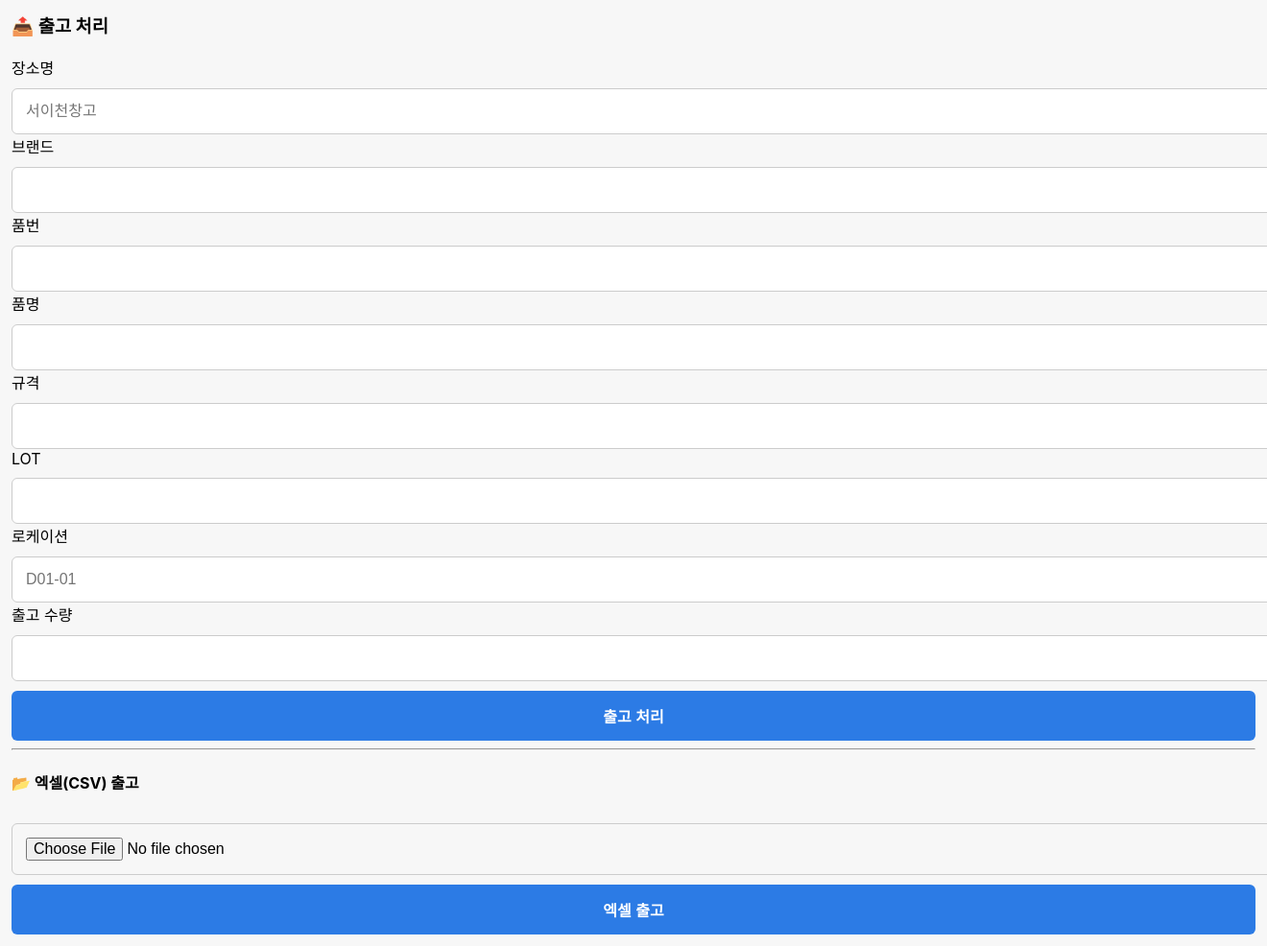
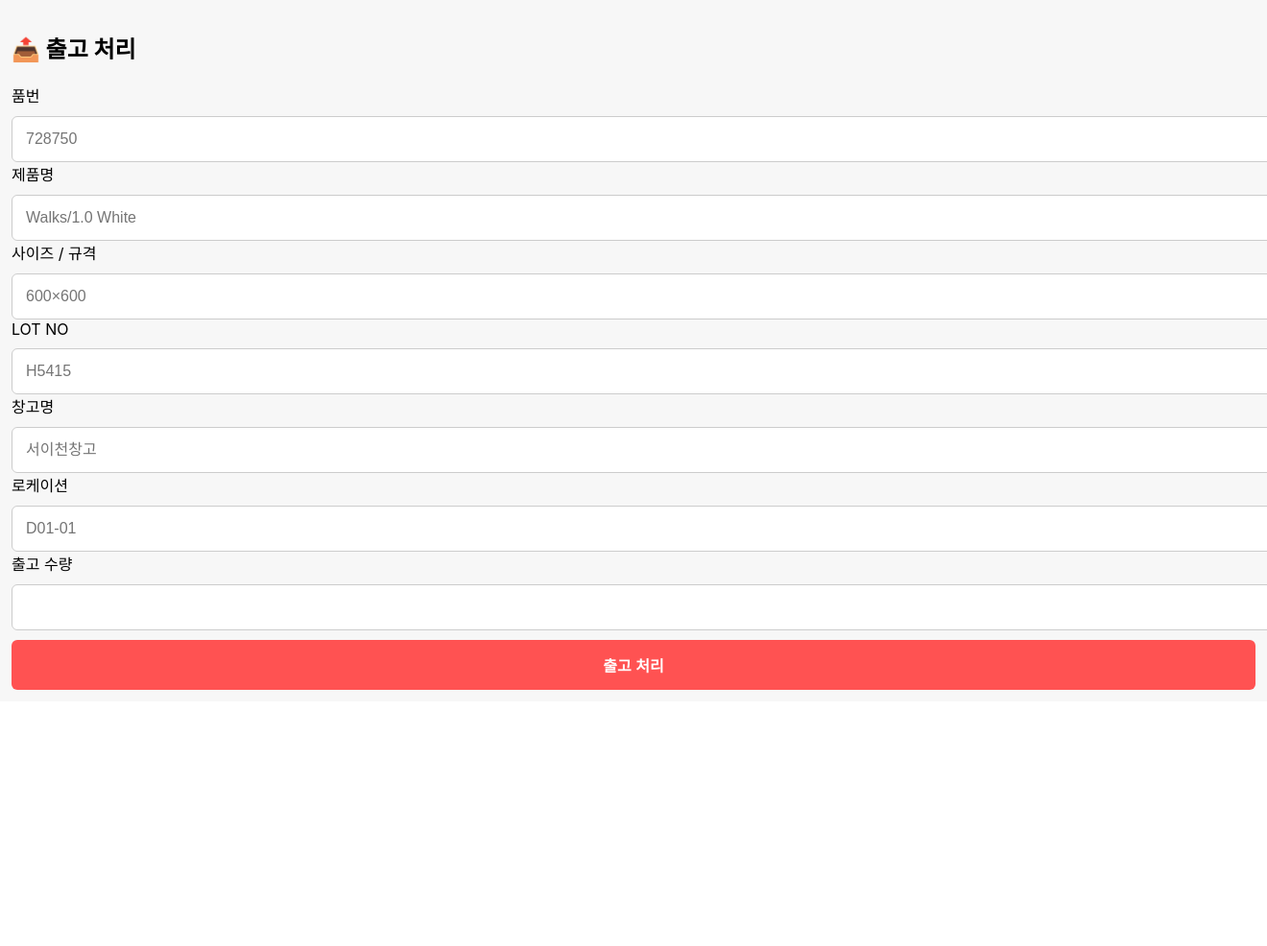
Before and after one commit to dlahtp44-prog/pars-wms-api, a FastAPI app: page /worker/outbound in a window 1320 px wide; the page is wider, and only the part inside the window is pictured. Shown: the part 95-1081 px from the top of that part at 96% size. After the commit the page ends 814 px from the top of that part, so only its background shows below. Run offline with FastAPI, Linux system fonts and the light colour scheme.

Commit message:
Update worker_outbound.html

```diff
--- a/app/templates/worker_outbound.html
+++ b/app/templates/worker_outbound.html
@@ -1,43 +1,34 @@
 {% extends "worker_base.html" %}
 {% block content %}
 
-<h3>📤 출고 처리</h3>
+<h2>📤 출고 처리</h2>
 
-<form action="/api/outbound" method="post" enctype="multipart/form-data">
-
-  <label>장소명</label>
-  <input name="location_name" placeholder="서이천창고" required>
-
-  <label>브랜드</label>
-  <input name="brand">
+<form method="post" action="/api/outbound">
 
   <label>품번</label>
-  <input name="item_code" required>
+  <input name="item_code" required placeholder="728750">
 
-  <label>품명</label>
-  <input name="item_name">
+  <label>제품명</label>
+  <input name="item_name" required placeholder="Walks/1.0 White">
 
-  <label>규격</label>
-  <input name="spec">
+  <label>사이즈 / 규격</label>
+  <input name="spec" required placeholder="600×600">
 
-  <label>LOT</label>
-  <input name="lot_no">
+  <label>LOT NO</label>
+  <input name="lot_no" required placeholder="H5415">
+
+  <label>창고명</label>
+  <input name="location_name" required placeholder="서이천창고">
 
   <label>로케이션</label>
-  <input name="location" placeholder="D01-01" required>
+  <input name="location" required placeholder="D01-01">
 
   <label>출고 수량</label>
   <input name="qty" type="number" required>
 
-  <button type="submit">출고 처리</button>
-</form>
-
-<hr>
-
-<h4>📂 엑셀(CSV) 출고</h4>
-<form action="/api/outbound/upload" method="post" enctype="multipart/form-data">
-  <input type="file" name="file" accept=".csv" required>
-  <button type="submit">엑셀 출고</button>
+  <button type="submit" style="background:#ff5252;color:#fff;">
+    출고 처리
+  </button>
 </form>
 
 {% endblock %}
```
